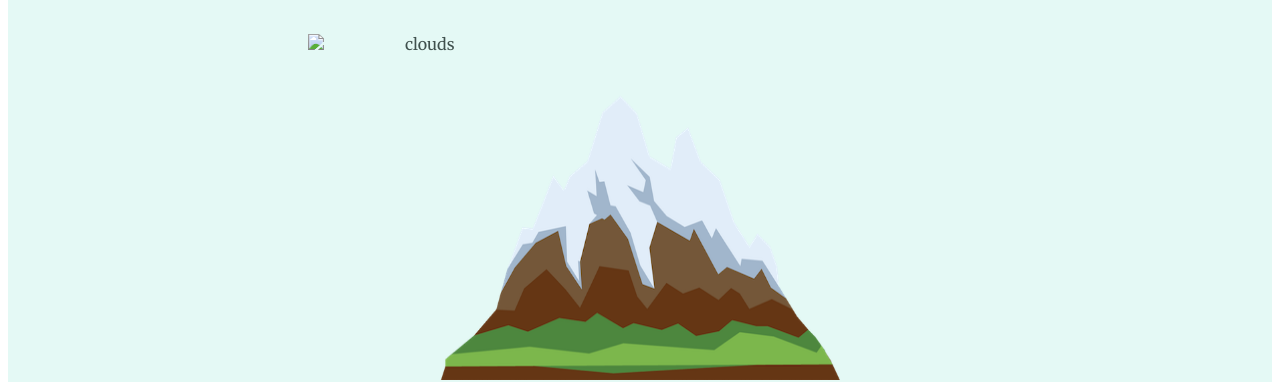
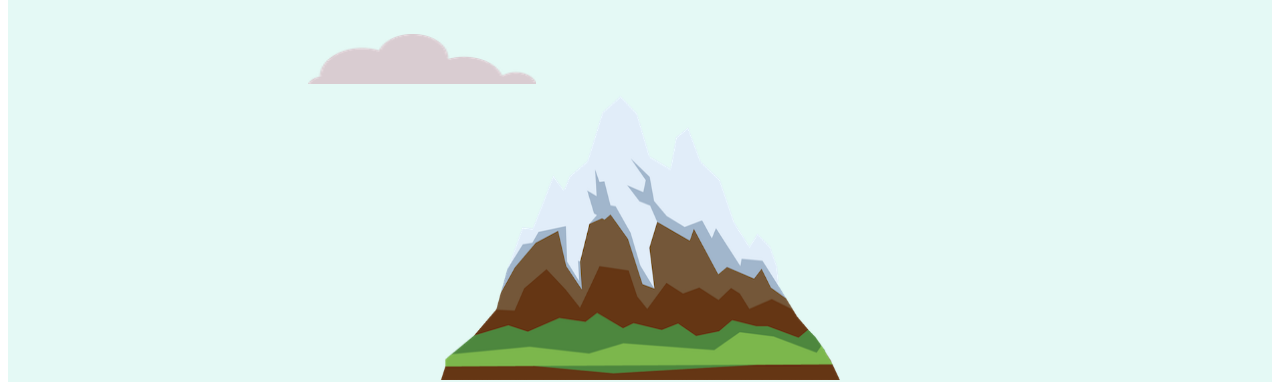
Before and after one commit to Surya-0007/Web-dev, a plain HTML site: page index.html in a window 1280 px wide. Shown: the part 427-809 px from the top of the page. Drawn offline with Linux system fonts and the light colour scheme; files whose address does not match are found by name.

Commit message:
Required some changes in code

```diff
--- a/index.html
+++ b/index.html
@@ -15,8 +15,8 @@
       <img class="top-cloud" src="images\cloud.png" alt="clouds">
       <h1>I am Surya</h1>
       <h2>A <span>Dev</span>eloper</h2>
-      <img class="bottom-cloud" src="My Site\images\cloud.png" alt="clouds">
-      <img class="mountain" src="C:\Users\spmit\OneDrive\Desktop\Web Development\CSS - My Site\images\mountain.png" alt="mountains">
+      <img class="bottom-cloud" src="images\cloud.png" alt="clouds">
+      <img class="mountain" src="images\mountain.png" alt="mountains">
     </div>
 
     <div class="middle-container">
```
